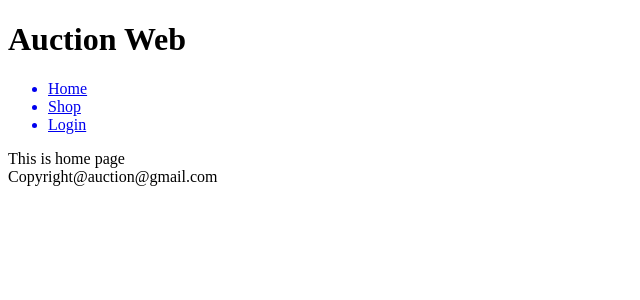
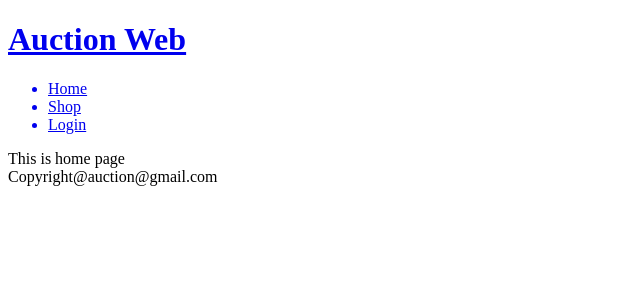
Before and after one commit to dinesmhr/auction-web, a React (Create React App) app in the folder frontend/: page / in a window 1280 px wide. Shown: the top 300 px of the page, without its empty margins (0-640 px from the left). Built offline with nearby package versions, Linux system fonts and the light colour scheme.

Commit message:
intial setup pull

```diff
--- a/frontend/src/components/header/Header.js
+++ b/frontend/src/components/header/Header.js
@@ -1,12 +1,22 @@
 import React, { Component } from 'react';
+import AdminNavigation from '../navigation/AdminNavigation'
 import MainNavigation from '../navigation/MainNavigation'
 
 class Header extends Component {
+    constructor(props) {
+        super(props)
+    }
     render() {
+        const { userLoggedIn } = this.props
         return (
-            <header id="aweb-header">
-                <h1 className="aweb-site-title">Auction Web</h1>
-                <MainNavigation />
+            <header>
+                { userLoggedIn &&
+                    <AdminNavigation />
+                }
+                <div className="aweb-header">
+                    <h1 className="aweb-site-title"><a href="/">Auction Web</a></h1>
+                    <MainNavigation userLoggedIn = { userLoggedIn } />
+                </div>
             </header>
         );
     }
```
